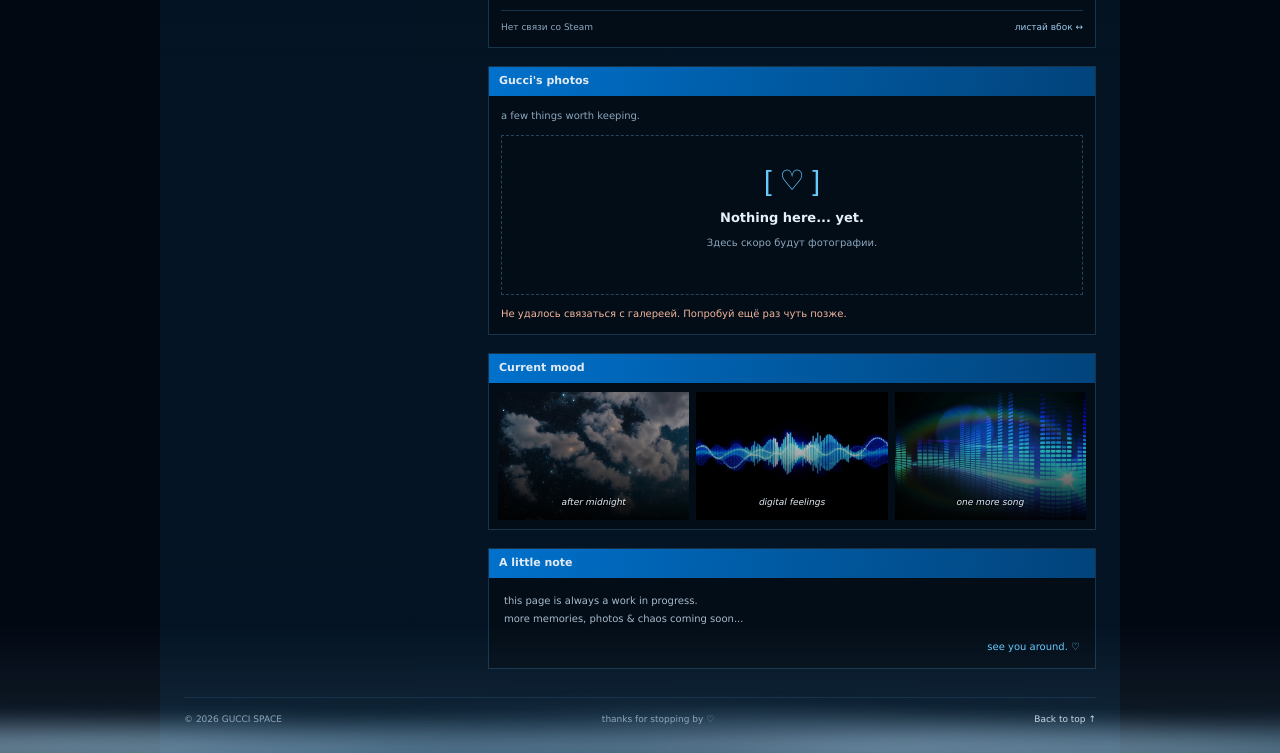
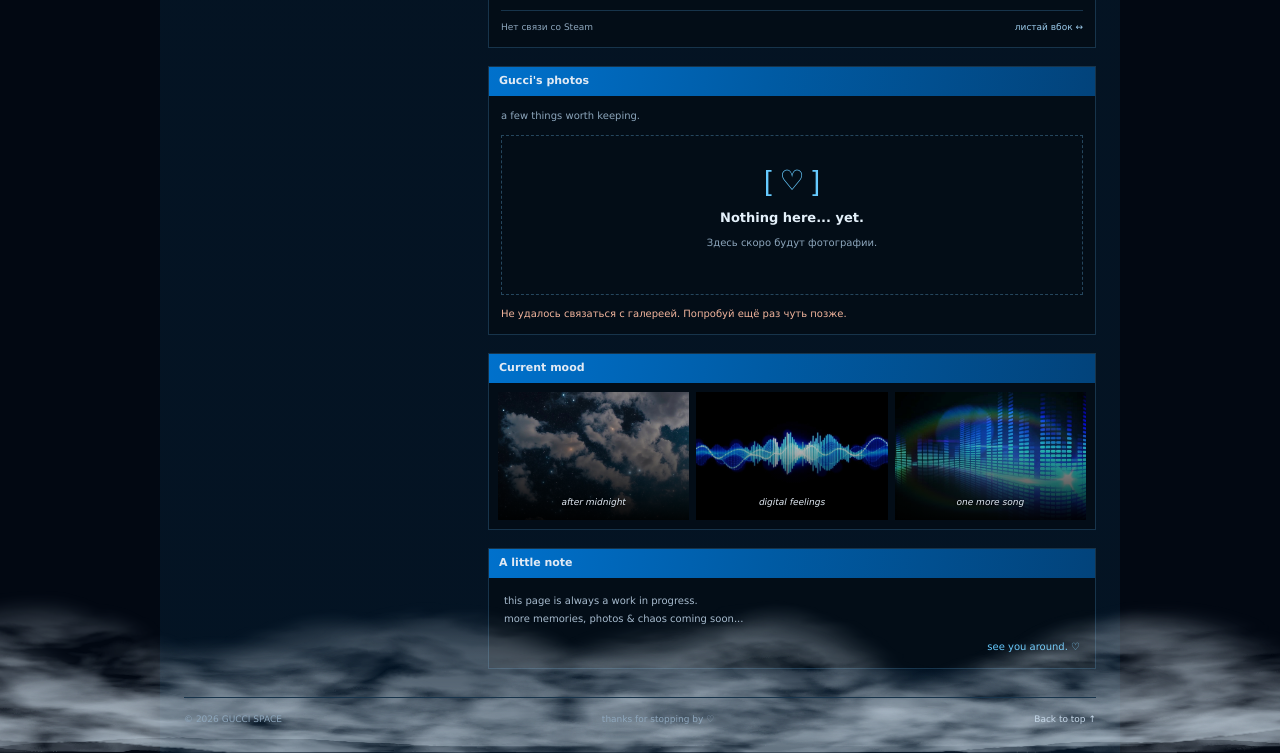
Before and after one commit to burnedguccihighwater/GucciSpace, a website: page index.html in a window 1280 px wide. Shown: the part 1236-1989 px from the top of the page. Drawn offline with Linux system fonts and the light colour scheme; no server answers.

Commit message:
Replace flat footer mist with layered organic drifting smoke

```diff
--- a/style.css
+++ b/style.css
@@ -515,34 +515,35 @@ body { position: relative; min-height: 100vh; }
   46% { opacity: .94; transform: translate(-50%,-50%) scale(1.13); }
   72% { opacity: .43; transform: translate(-50%,-50%) scale(.92); }
 }
-/* Anchored to the document footer, not the viewport; mist is decorative only. */
-.bottom-mist { position: absolute; bottom: 0; left: 0; width: 100%; height: clamp(90px, 14vw, 185px); overflow: hidden; pointer-events: none; z-index: 1; }
-.bottom-mist::before { content: ""; position: absolute; inset: 0; background: linear-gradient(to top,#8fcbef20,transparent 75%); }
-.bottom-mist i { position: absolute; inset: auto -15% -22% -15%; height: 92%; pointer-events: none; filter: blur(9px); }
+/* Ground smoke: textured turbulent banks, not blurred light spots. */
+.bottom-mist {
+  position: absolute; bottom: 0; left: 0; width: 100%;
+  height: clamp(160px, 22vw, 300px); overflow: hidden;
+  pointer-events: none; z-index: 1;
+}
+.bottom-mist i {
+  position: absolute; left: -18%; bottom: -1px; width: 136%; height: 100%;
+  pointer-events: none; background: url("assets/ground-smoke.svg?v=1") center bottom / 100% 100% no-repeat;
+  transform-origin: center bottom;
+}
 .bottom-mist i:nth-child(1) {
-  background: radial-gradient(ellipse at 8% 75%,#b7e0fa55,transparent 24%),
-              radial-gradient(ellipse at 35% 92%,#88c8ef66,transparent 31%),
-              radial-gradient(ellipse at 67% 78%,#c6e6ff47,transparent 27%),
-              radial-gradient(ellipse at 92% 85%,#8cc8ed55,transparent 28%);
-  animation: gucci-mist-drift 22s ease-in-out infinite alternate;
+  opacity: .66; animation: gucci-smoke-bank 28s ease-in-out infinite alternate;
 }
 .bottom-mist i:nth-child(2) {
-  bottom: -9%; height: 77%; opacity: .62;
-  background: radial-gradient(ellipse at 21% 93%,#b7dfff55,transparent 27%),
-              radial-gradient(ellipse at 53% 92%,#88bee65c,transparent 33%),
-              radial-gradient(ellipse at 81% 100%,#c0e4fa55,transparent 28%);
-  animation: gucci-mist-drift 31s ease-in-out -13s infinite alternate-reverse;
+  height: 82%; opacity: .53; width: 152%; left: -26%;
+  animation: gucci-smoke-counterflow 39s ease-in-out -16s infinite alternate;
 }
 .bottom-mist i:nth-child(3) {
-  bottom: -4%; height: 48%; opacity: .55;
-  background: radial-gradient(ellipse at 15% 100%,#c0e4fa6b,transparent 35%),
-              radial-gradient(ellipse at 59% 94%,#aecde65c,transparent 40%),
-              radial-gradient(ellipse at 95% 100%,#a4d7f967,transparent 32%);
-  animation: gucci-mist-drift 27s ease-in-out -6s infinite alternate;
+  height: 59%; opacity: .46; width: 150%; left: -25%;
+  animation: gucci-smoke-bank 34s ease-in-out -21s infinite alternate;
 }
-@keyframes gucci-mist-drift {
-  from { transform: translate3d(-4%, 1%, 0) scaleY(.87); }
-  to { transform: translate3d(4%, -9%, 0) scaleY(1.08); }
+@keyframes gucci-smoke-bank {
+  from { transform: translate3d(-8%, 0, 0) scaleY(.89); }
+  to { transform: translate3d(8%, -5%, 0) scaleY(1.08); }
+}
+@keyframes gucci-smoke-counterflow {
+  from { transform: translate3d(8%, -2%, 0) scale(-1, .94); }
+  to { transform: translate3d(-8%, 0, 0) scale(-1, 1.10); }
 }
 footer { position: relative; z-index: 2; }
 @media (max-width:800px) {
@@ -553,8 +554,10 @@ footer { position: relative; z-index: 2; }
   .side-stars i.star-cross::before { height: 5px; }
   .side-stars i.star-cross::after { width: 5px; }
   .side-stars i:nth-child(3n) { display: none; }
-  .bottom-mist { height: 100px; }
-  .bottom-mist i { filter: blur(6px); }
+  .bottom-mist { height: 155px; }
+  .bottom-mist i { width: 160%; left: -30%; background-size: 165% 100%; }
+  .bottom-mist i:nth-child(2) { width: 175%; left: -37.5%; }
+  .bottom-mist i:nth-child(3) { width: 165%; left: -32.5%; }
 }
 @media (prefers-reduced-motion:reduce) {
   .side-stars i, .bottom-mist i { animation: none !important; }
```
